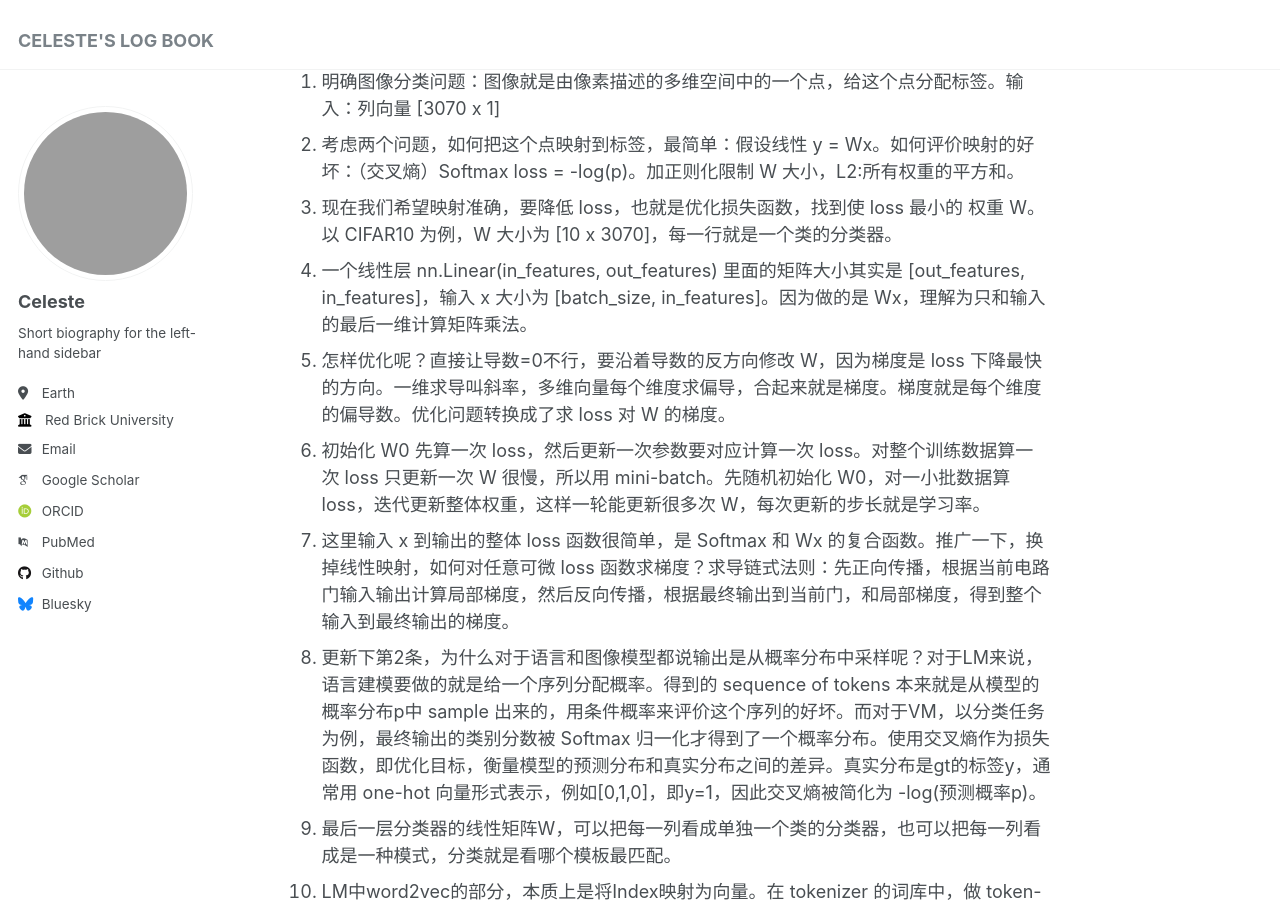
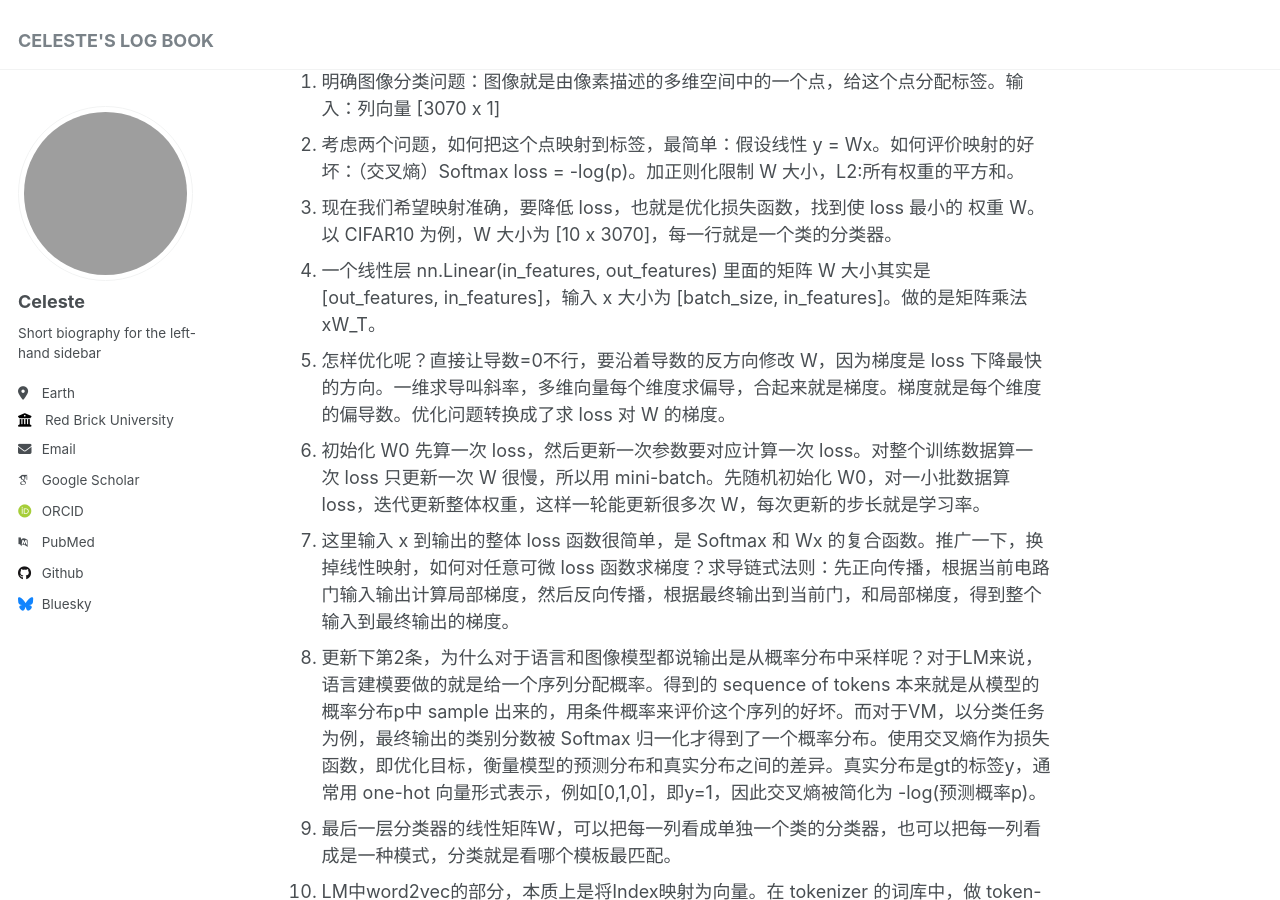
Before and after one commit to BUGERR/bugerr.github.io, a Jekyll site: the page built from _posts/2024-11-28-cs231n_4.md, in a window 1280 px wide and 900 px high, scrolled down 1406 px. Built offline with Jekyll 4.4.1, drawn with Linux system fonts in a browser that asks for light colours; some web fonts are replaced; grey boxes are pictures that could not be loaded.

Commit message:
Update 2024-11-28-cs231n_4.md

```diff
--- a/_posts/2024-11-28-cs231n_4.md
+++ b/_posts/2024-11-28-cs231n_4.md
@@ -32,7 +32,7 @@ tags:
 1. 明确图像分类问题：图像就是由像素描述的多维空间中的一个点，给这个点分配标签。输入：列向量 [3070 x 1]
 2. 考虑两个问题，如何把这个点映射到标签，最简单：假设线性 y = Wx。如何评价映射的好坏：（交叉熵）Softmax loss = -log(p)。加正则化限制 W 大小，L2:所有权重的平方和。
 3. 现在我们希望映射准确，要降低 loss，也就是优化损失函数，找到使 loss 最小的 权重 W。以 CIFAR10 为例，W 大小为 [10 x 3070]，每一行就是一个类的分类器。
-4. 一个线性层 nn.Linear(in_features, out_features) 里面的矩阵大小其实是 [out_features, in_features]，输入 x 大小为 [batch_size, in_features]。因为做的是 Wx，理解为只和输入的最后一维计算矩阵乘法。
+4. 一个线性层 nn.Linear(in_features, out_features) 里面的矩阵 W 大小其实是 [out_features, in_features]，输入 x 大小为 [batch_size, in_features]。做的是矩阵乘法 xW_T。
 5. 怎样优化呢？直接让导数=0不行，要沿着导数的反方向修改 W，因为梯度是 loss 下降最快的方向。一维求导叫斜率，多维向量每个维度求偏导，合起来就是梯度。梯度就是每个维度的偏导数。优化问题转换成了求 loss 对 W 的梯度。
 6. 初始化 W0 先算一次 loss，然后更新一次参数要对应计算一次 loss。对整个训练数据算一次 loss 只更新一次 W 很慢，所以用 mini-batch。先随机初始化 W0，对一小批数据算 loss，迭代更新整体权重，这样一轮能更新很多次 W，每次更新的步长就是学习率。
 7. 这里输入 x 到输出的整体 loss 函数很简单，是 Softmax 和 Wx 的复合函数。推广一下，换掉线性映射，如何对任意可微 loss 函数求梯度？求导链式法则：先正向传播，根据当前电路门输入输出计算局部梯度，然后反向传播，根据最终输出到当前门，和局部梯度，得到整个 输入到最终输出的梯度。
```
